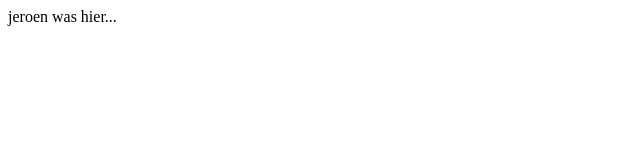
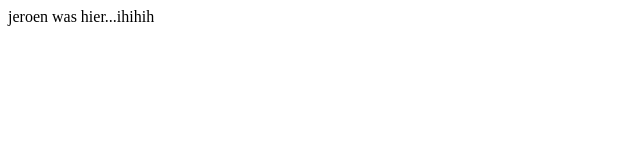
Before and after one commit to JohnGorter/create-a-smile, a website: page index.html in a window 1280 px wide. Shown: the full height of the page, 0-640 px from the left. Drawn offline with Linux system fonts and the light colour scheme.

Commit message:
veranderd...

```diff
--- a/index.html
+++ b/index.html
@@ -5,7 +5,7 @@
         <link rel="import" href="/smile-elements/smile-app.html" />
     </head>
     <body class="fullbleed">
-        jeroen was hier...
+        jeroen was hier...ihihih
         <app-name></app-name>
     </body>
 </html>
```
